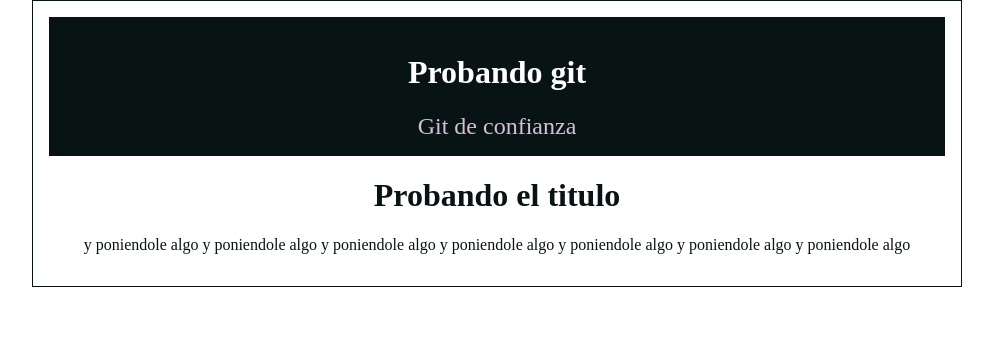
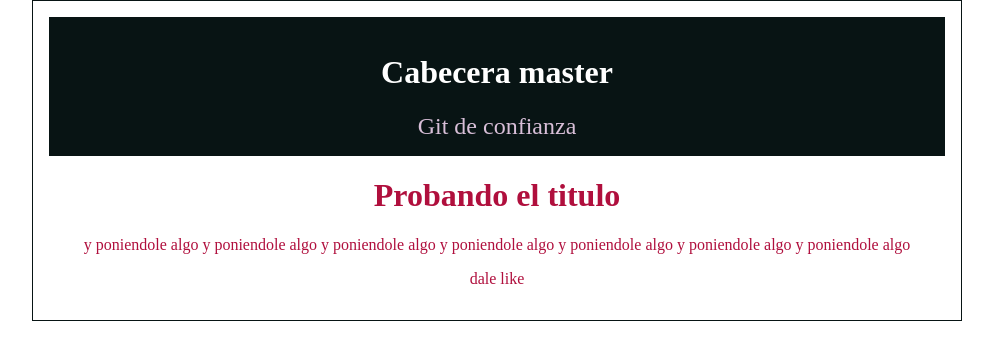
Before and after one commit to VaninaLuna/hyperblog, a plain HTML site: page index.html in a window 1280 px wide. Shown: the whole page, without its empty margins (143-1136 px from the left). Drawn offline with Linux system fonts and the light colour scheme.

Commit message:
cabecera y color

```diff
--- a/css/estilos.css
+++ b/css/estilos.css
@@ -1,7 +1,7 @@
 body{
     text-align: center;
     font-family: 'Times New Roman', Times, serif;
-    color:rgb(8, 20, 20);
+    color:rgb(176, 15, 61);
     margin: 0;
     padding: 0;
 }
--- a/index.html
+++ b/index.html
@@ -9,7 +9,7 @@
 <body>
     <div id="container">
         <div id="cabecera">
-            <h1>Probando git</h1>
+            <h1>Cabecera master</h1>
             <span id="span"> Git de confianza</span>
         </div>
         <div id="post">
@@ -20,6 +20,7 @@
                 y poniendole algo
 
             </p>
+            <p>dale like</p>
         </div>
     </div>
 </body>
```
Also changed, not shown: 1 other file.
